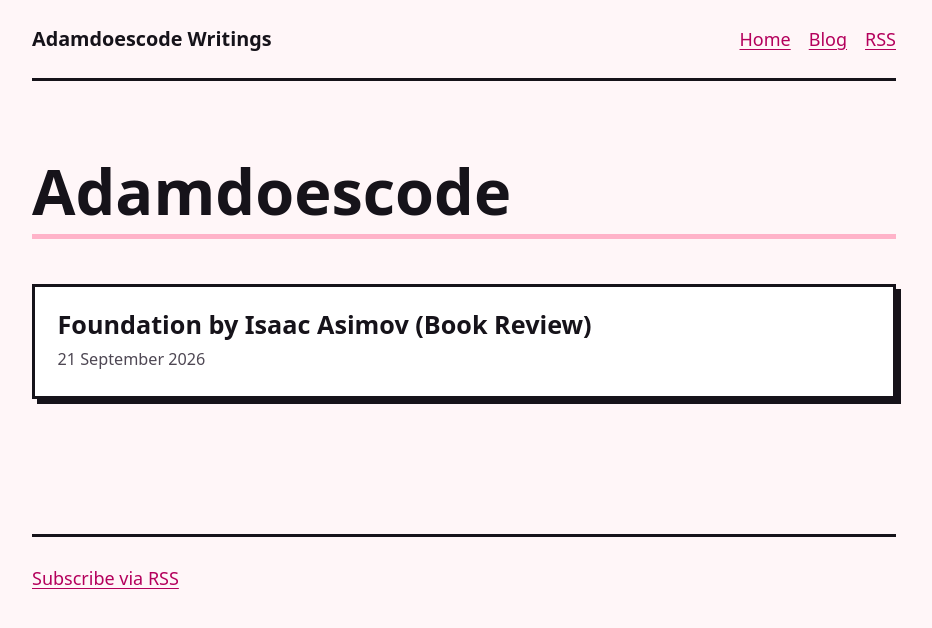
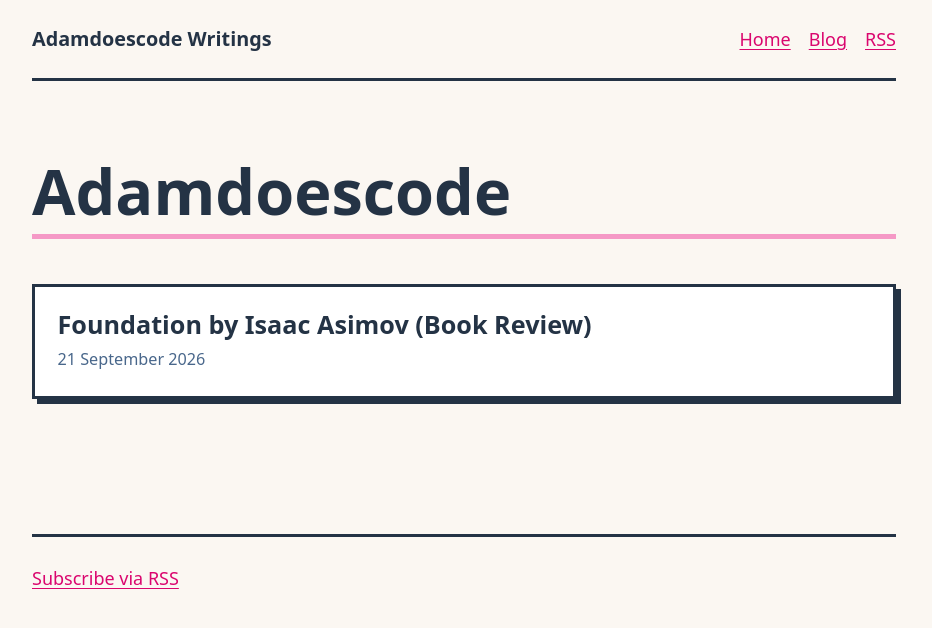
Before and after one commit to adamdoescode/adamdoescode.github.io, a Jekyll site: the page built from blog/index.html, in a window 1280 px wide. Shown: the top 628 px of the page, without its empty margins (176-1108 px from the left). Built offline with Jekyll 4.4.1, drawn with Linux system fonts in a browser that asks for light colours.

Commit message:
#16 Switch palette to colorhunt f599c6/ffea88/7dccad/4d6787
Compared two candidate palettes rendered on the real pages in both
schemes. The warm candy-peach set was rejected: its four colours sit at
nearly the same lightness, so no member of the palette could serve as
text or as a dark ground, and both had to be invented.

This set carries its own dark anchor in slate #4d6787, so all four
colours are used honestly: pink primary, yellow secondary surface, mint
accent on the project dividers, and slate as ink in light mode and as
the ground in dark mode. Text colours are hue-matched darkenings of the
same four rather than new hues.

Worst-case contrast is 4.5:1; everything still clears WCAG AA in both
schemes.

```diff
--- a/assets/theme.css
+++ b/assets/theme.css
@@ -1,45 +1,62 @@
 /*
  * theme.css — single source of truth for colour on adamdoescode.github.io
  *
- * Palette: pastel pink primary + pastel yellow secondary, neobrutalist fit
- * (flat fills, heavy ink borders, hard offset shadows, no gradients).
+ * Palette: https://colorhunt.co/palette/f599c6ffea887dccad4d6787
+ *   #f599c6 pink   — primary
+ *   #ffea88 yellow — secondary
+ *   #7dccad mint   — accent
+ *   #4d6787 slate  — ink, and the ground in dark mode
+ *
+ * All four source colours are used as-is for fills. Text needs more contrast
+ * than a pastel can provide, so the *-ink tokens are hue-matched darkenings of
+ * those same four colours rather than new hues.
  *
  * Light is the default; dark is applied automatically via prefers-color-scheme.
  * There is deliberately no toggle and no JavaScript.
  *
- * Naming is semantic, not literal: use --colour-primary-ink for pink TEXT and
- * --colour-primary for pink FILLS. Every text/background pair defined here was
- * checked against WCAG 2.1 AA (>= 4.5:1 body, >= 3:1 large text and UI edges).
+ * Naming is semantic, not literal: --colour-primary is a pink FILL,
+ * --colour-primary-ink is pink TEXT. Do not put an *-ink colour on a surface
+ * token that flips lightness between schemes — see --colour-surface-alt, which
+ * is pastel yellow in light but dark slate in dark, and so always pairs with
+ * --colour-ink.
+ *
+ * Every pair below was checked against WCAG 2.1: all exceed AA (4.5:1 body
+ * text, 3:1 large text and UI edges). Worst case is 4.5:1.
  */
 
 :root {
   color-scheme: light dark;
 
   /* --- surfaces --- */
-  --colour-bg: #fff6f8;          /* page background, faint pink wash */
+  --colour-bg: #fbf7f2;          /* page background, warm off-white */
   --colour-surface: #ffffff;     /* cards, project tiles */
-  --colour-surface-alt: #fff2c2; /* code, callouts, pastel yellow */
+  --colour-surface-alt: #ffea88; /* code, callouts — palette yellow */
 
   /* --- text --- */
-  --colour-ink: #16131a;         /* body text, 17.3:1 on bg */
-  --colour-muted: #4e4753;       /* captions, dates, 8.4:1 on bg */
+  --colour-ink: #243345;         /* slate darkened; 12.1:1 on bg */
+  --colour-muted: #49678b;       /* palette slate; captions, dates, 5.5:1 */
 
   /* --- pink primary --- */
-  --colour-primary: #ffb3c9;     /* fills and decorative bars */
-  --colour-primary-ink: #b4005c;  /* pink text and links, 6.4:1 on bg */
+  --colour-primary: #f599c6;     /* fills, title block, decorative bars */
+  --colour-primary-ink: #da066e;  /* links, 4.7:1 on bg */
 
   /* --- yellow secondary --- */
-  --colour-secondary: #ffd75e;   /* fills, highlights, badges */
-  --colour-secondary-ink: #7a5400; /* yellow-family text, 6.4:1 on bg */
+  --colour-secondary: #ffea88;   /* fills, tile hover, highlights */
+  --colour-secondary-ink: #887000; /* yellow-family text, 4.5:1 on bg */
 
-  /* Text placed ON a pink or yellow fill. The fills stay pastel in both
-   * schemes, so this stays dark in both schemes too (9.6:1 worst case). */
-  --colour-on-primary: #16131a;
-  --colour-on-secondary: #16131a;
+  /* --- mint accent --- */
+  --colour-accent: #7dccad;      /* project divider bars */
+  --colour-accent-ink: #2b805f;   /* 4.5:1 on bg */
+
+  /* Text placed ON a pastel pink, yellow or mint fill. Those fills stay
+   * pastel in both schemes, so this stays dark in both schemes too
+   * (6.3:1 worst case, on pink). */
+  --colour-on-primary: #243345;
+  --colour-on-secondary: #243345;
 
   /* --- structure --- */
-  --colour-border: #16131a;      /* the neobrutalist outline */
-  --colour-shadow: #16131a;      /* hard offset shadow, no blur */
+  --colour-border: #243345;      /* the neobrutalist outline */
+  --colour-shadow: #243345;      /* hard offset shadow, no blur */
 
   /* --- neobrutalist geometry (shared so both stylesheets stay in step) --- */
   --border-width: 3px;
@@ -51,21 +68,27 @@
 
 @media (prefers-color-scheme: dark) {
   :root {
-    --colour-bg: #16131a;
-    --colour-surface: #231d29;
-    --colour-surface-alt: #2e2636;
+    /* The ground is palette slate, darkened until it can carry body text. */
+    --colour-bg: #1f2b3b;
+    --colour-surface: #2a3a4f;
+    --colour-surface-alt: #334661;
 
-    --colour-ink: #f8f0f3;         /* 16.4:1 on bg */
-    --colour-muted: #c3b7c1;       /* 9.5:1 on bg */
+    --colour-ink: #eef3f7;         /* 13.0:1 on bg */
+    --colour-muted: #a9c0d4;       /* 7.8:1 on bg */
 
-    --colour-primary: #ff9ec4;
-    --colour-primary-ink: #ffafce;  /* 10.8:1 on bg */
+    /* The pastels are bright enough to serve as text on slate, so fill and
+     * ink converge here and the palette stays literal in dark mode. */
+    --colour-primary: #f599c6;
+    --colour-primary-ink: #f599c6;  /* 7.0:1 on bg */
 
-    --colour-secondary: #ffd75e;
-    --colour-secondary-ink: #ffd75e; /* 13.3:1 on bg */
+    --colour-secondary: #ffea88;
+    --colour-secondary-ink: #ffea88; /* 11.9:1 on bg */
+
+    --colour-accent: #7dccad;
+    --colour-accent-ink: #7dccad;   /* 7.6:1 on bg */
 
     /* inverted outline: light ink on dark keeps the brutalist edge visible */
-    --colour-border: #f8f0f3;
-    --colour-shadow: #f8f0f3;
+    --colour-border: #eef3f7;
+    --colour-shadow: #eef3f7;
   }
 }
--- a/indexStyles.css
+++ b/indexStyles.css
@@ -203,7 +203,9 @@ a:focus-visible {
 
 h2 {
     color: var(--colour-ink);
-    border-bottom: var(--border-width) solid var(--colour-secondary);
+    /* Pink, not yellow: pastel yellow on the off-white background was too
+     * faint to read as a deliberate rule. */
+    border-bottom: var(--border-width) solid var(--colour-primary);
     display: inline-block;
 }
 
@@ -236,7 +238,7 @@ h2 {
 .projectDecorativeElement {
     height: 5px;
     border-spacing: 5px;
-    background-color: var(--colour-secondary);
+    background-color: var(--colour-accent);
     max-width: 80%;
 }
 .aProject {
```
